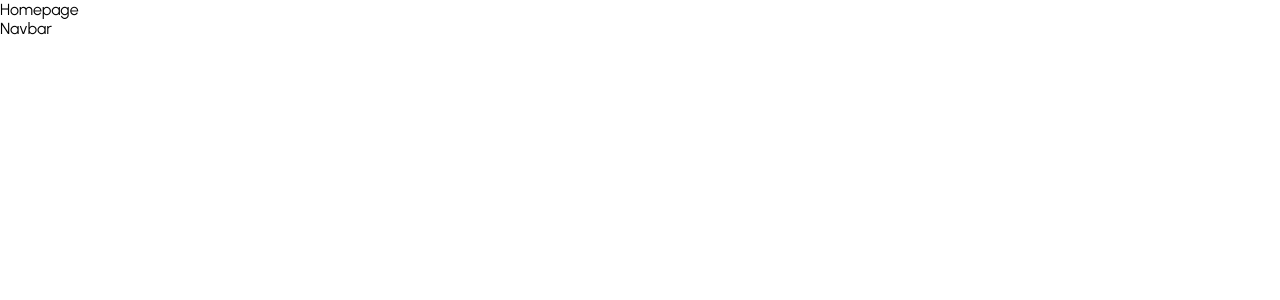
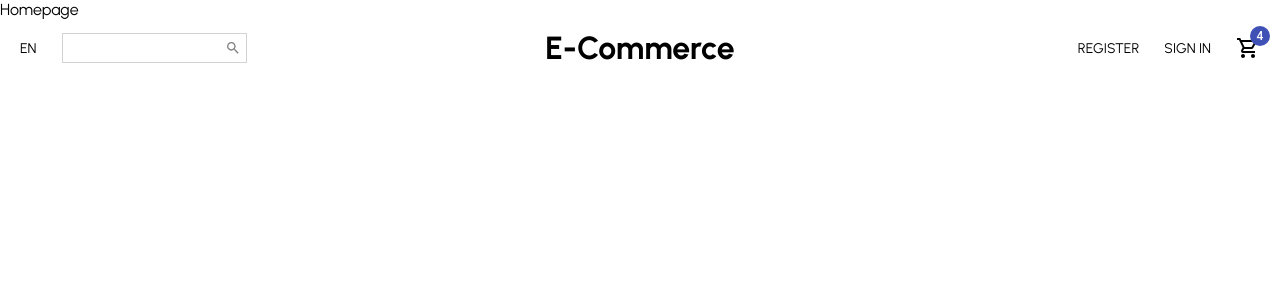
Before and after one commit to Zhenzhong-Zhou/MERN-E_Commerce, a React (Create React App) app in the folder client/: page / in a window 1280 px wide. Shown: the top 300 px of the page. Built offline with nearby package versions, Linux system fonts and the light colour scheme.

Commit message:
Add navbar component into home page, and add new dependencies

```diff
--- a/client/package.json
+++ b/client/package.json
@@ -3,6 +3,8 @@
   "version": "0.1.0",
   "private": true,
   "dependencies": {
+    "@material-ui/core": "^4.12.3",
+    "@material-ui/icons": "^4.11.2",
     "@testing-library/jest-dom": "^5.11.4",
     "@testing-library/react": "^11.1.0",
     "@testing-library/user-event": "^12.1.10",
--- a/client/src/components/Navbar/Navbar.jsx
+++ b/client/src/components/Navbar/Navbar.jsx
@@ -1,8 +1,32 @@
+import {Search, ShoppingCartOutlined} from "@material-ui/icons";
+import {Badge} from "@material-ui/core";
+import {Center, Container, Input, Language, Left, Logo, MenuItem, Right, SearchContainer, Wrapper} from "../../styles/navbar.js";
+
 const Navbar = () => {
 	return (
-		<div>
-			Navbar
-		</div>
+		<Container>
+			<Wrapper>
+				<Left>
+					<Language>
+						EN
+					</Language>
+					<SearchContainer>
+						<Input/>
+						<Search style={{color: "gray", fontSize: "16px"}}/>
+					</SearchContainer>
+				</Left>
+				<Center><Logo>E-Commerce</Logo></Center>
+				<Right>
+					<MenuItem>REGISTER</MenuItem>
+					<MenuItem>SIGN IN</MenuItem>
+					<MenuItem>
+						<Badge badgeContent={4} color={"primary"}>
+							<ShoppingCartOutlined/>
+						</Badge>
+					</MenuItem>
+				</Right>
+			</Wrapper>
+		</Container>
 	);
 };
 
--- /dev/null
+++ b/client/src/styles/navbar.js
@@ -0,0 +1,56 @@
+import styled from "styled-components";
+
+export const Container = styled.div `
+  	height: 60px;
+`;
+
+export const Wrapper = styled.div `
+  padding: 10px 20px;
+  display: flex;
+  align-items: center;
+  justify-content: space-between;
+`;
+
+export const Left = styled.div `
+  flex: 1;
+  display: flex;
+  align-items: center;
+`;
+
+export const Language = styled.span `
+  font-size: 14px;
+  cursor: pointer;
+`;
+
+export const SearchContainer = styled.div `
+  border: 0.5px solid lightgray;
+  display: flex;
+  align-items: center;
+  margin-left: 25px;
+  padding: 5px;
+`;
+
+export const Input = styled.input `
+  border: none;
+`;
+
+export const Center = styled.div `
+  flex: 1;
+  text-align: center;
+`;
+
+export const Logo = styled.h1 `
+  font-weight: bold;`;
+
+export const Right = styled.div `
+  flex: 1;
+  display: flex;
+  align-items: center;
+  justify-content: flex-end;
+`;
+
+export const MenuItem = styled.div `
+  font-size: 14px;
+  cursor: pointer;
+  margin-left: 25px;
+`;
```
Also changed, not shown: 2 other files (tests, documents, lock files or other folders).
